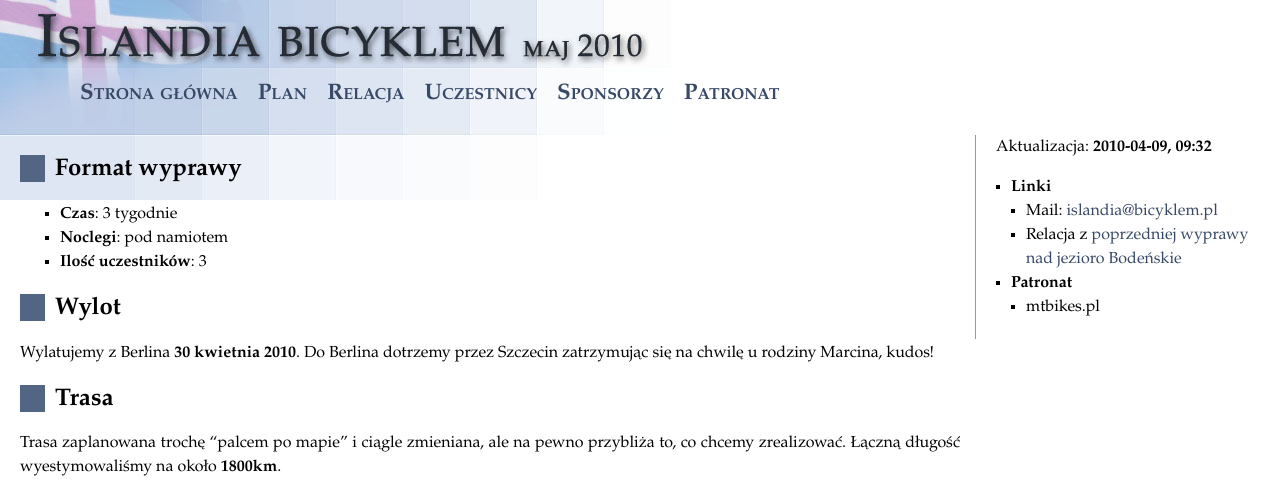
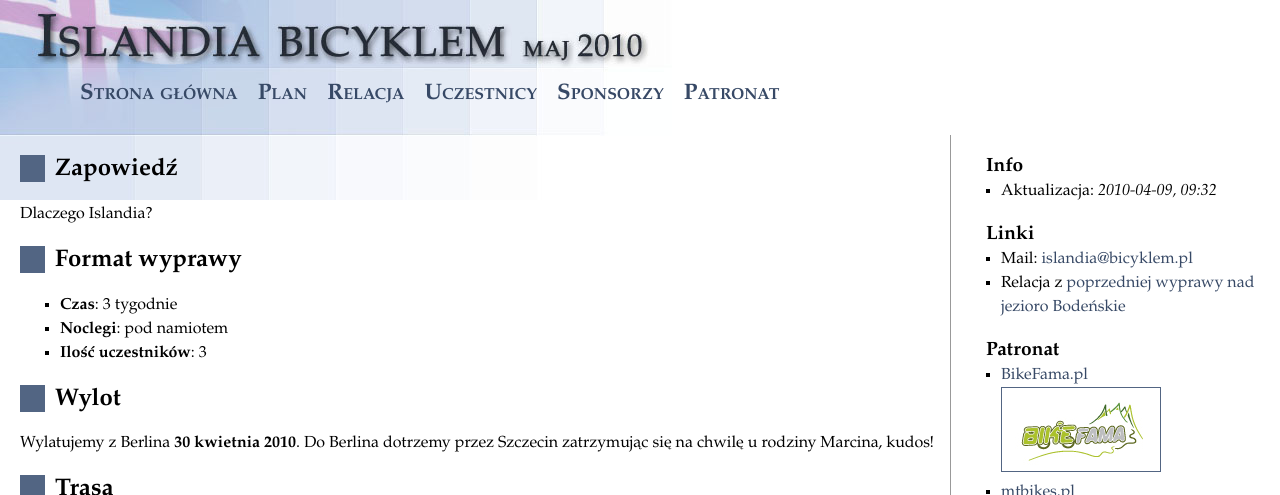
Before and after one commit to michalbugno/bicyklem.pl, a Jekyll site: the page built from trip_plan.markdown, in a window 1280 px wide. Shown: the top 495 px of the page. Built offline with Jekyll 4.4.1, drawn with Linux system fonts in a browser that asks for light colours; grey boxes are pictures that could not be loaded.

Commit message:
Patronage added CSS changes

```diff
--- a/_layouts/default.html
+++ b/_layouts/default.html
@@ -34,17 +34,21 @@
 
       <div id="sidebar">
         <div class="innertube">
-          Aktualizacja: <strong>{{ site.time | date: "%Y-%m-%d, %H:%M" }}</strong>
           <ul>
-            <li><strong>Linki</strong></li>
+            <li>Info</li>
+            <ul>
+              <li>Aktualizacja: <em>{{ site.time | date: "%Y-%m-%d, %H:%M" }}</em></li>
+            </ul>
+            <li>Linki</li>
             <ul>
               <li>Mail: <a href="mailto:islandia@bicyklem.pl">islandia@bicyklem.pl</a></li>
               <li>Relacja z <a href="./bodensee.html">poprzedniej wyprawy nad jezioro
                 Bodeńskie</a></li>
             </ul>
-            <li><strong>Patronat</strong></li>
+            <li>Patronat</li>
             <ul>
-              <li>mtbikes.pl</li>
+              <li><a href="http://bikefama.pl/">BikeFama.pl<img src="./images/patronage/bike_fama_72.jpg" /></a></li>
+              <li><a href="http://mtbikes.pl/">mtbikes.pl</a></li>
             </ul>
           </ul>
         </div>
--- a/css/screen.css
+++ b/css/screen.css
@@ -63,7 +63,7 @@ img {
 }
 
 #contentcolumn {
-  margin-right: 300px;
+  margin-right: 325px;
 }
 
 #menu {
@@ -88,8 +88,8 @@ img {
 
 #sidebar {
   float: left;
-  width: 300px;
-  margin-left: -305px;
+  width: 325px;
+  margin-left: -330px;
   border-left: 1px solid #999;
 }
 
@@ -97,8 +97,15 @@ img {
   padding-left: 15px;
 }
 
-#sidebar > ul > li {
-  padding-top: 15px;
+#sidebar .innertube > ul > li {
+  margin-top: 20px;
+  font-weight: bold;
+  font-size: 1.2em;
+  list-style-type: none;
+}
+
+#sidebar img {
+  margin-left: 0px;
 }
 
 #footer {
--- a/patronage.markdown
+++ b/patronage.markdown
@@ -5,4 +5,7 @@ title: Patronat
 
 Dziękujemy za objęcie patronatu następującym serwisom:
 
+## [bikefama.pl](http://bikefama.pl/)
+<img src="./images/patronage/bike_fama_150.jpg" />
+
 ## [mtbikes.pl](http://mtbikes.pl/)
--- a/trip_plan.markdown
+++ b/trip_plan.markdown
@@ -2,8 +2,11 @@
 layout: default
 title: Plan wycieczki
 ---
+
+## Zapowiedź
+Dlaczego Islandia?
+
 ## Format wyprawy
-
 * **Czas**: 3 tygodnie
 * **Noclegi**: pod namiotem
 * **Ilość uczestników**: 3
@@ -13,7 +16,6 @@ Wylatujemy z Berlina **30 kwietnia 2010**. Do Berlina dotrzemy przez Szczecin
 zatrzymując się na chwilę u rodziny Marcina, kudos!
 
 ## Trasa
-
 Trasa zaplanowana trochę "palcem po mapie" i ciągle zmieniana, ale na pewno przybliża to, co chcemy zrealizować.
 Łączną długość wyestymowaliśmy na około **1800km**.
 
```
Also changed, not shown: images/patronage/bike_fama_150.jpg (added), images/patronage/bike_fama_72.jpg (added).
